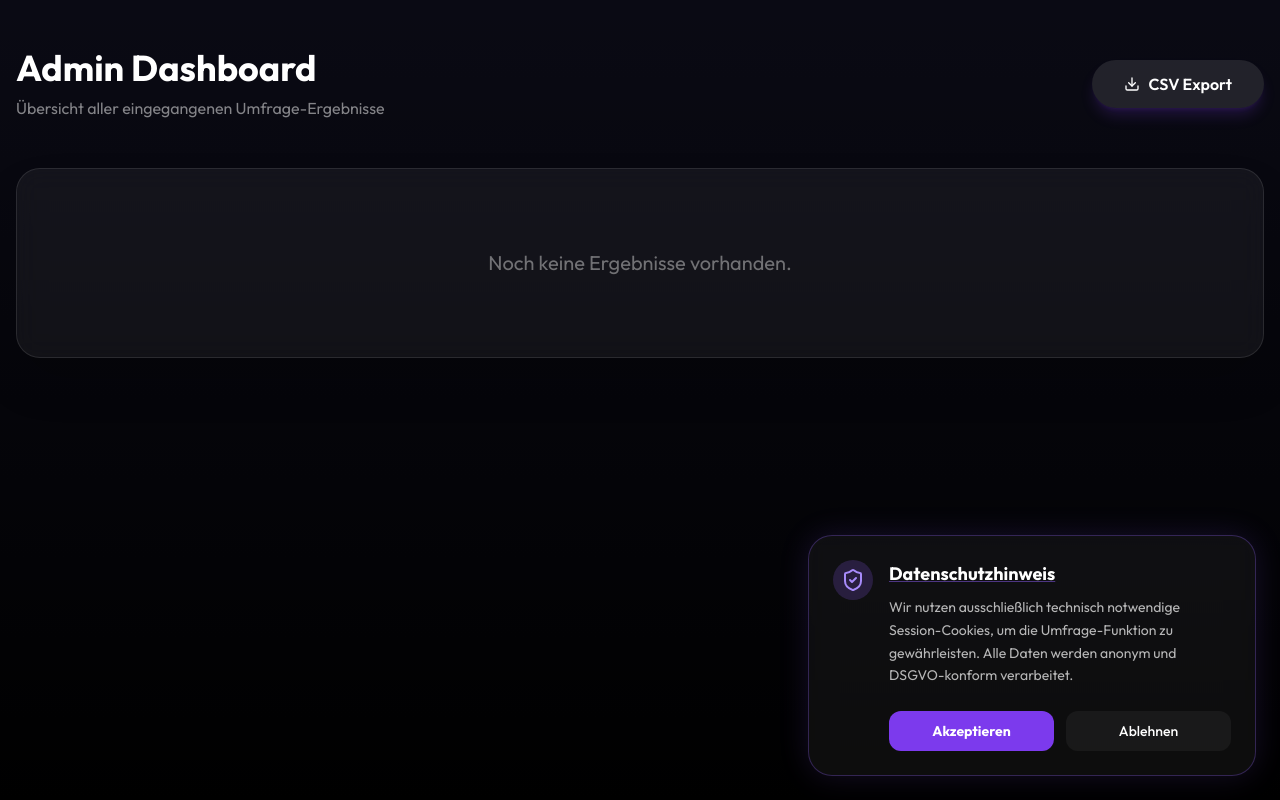
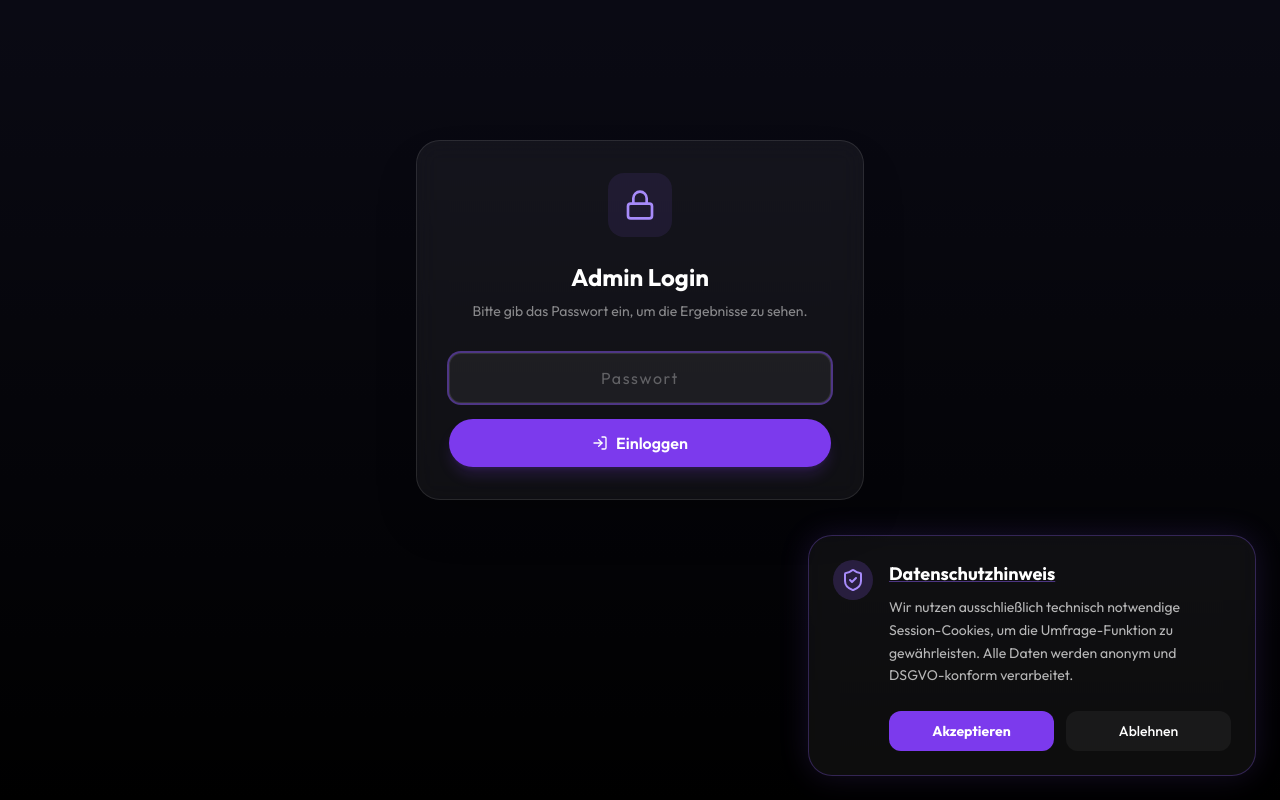
Before and after one commit to agnellobaden/julia-survey, a Next.js app: page /admin in a window 1280 px wide. Built offline with nearby package versions, Linux system fonts and the light colour scheme.

Commit message:
Add password protection to admin

```diff
--- a/app/admin/page.tsx
+++ b/app/admin/page.tsx
@@ -3,20 +3,35 @@
 import React, { useEffect, useState } from 'react';
 import { motion } from 'framer-motion';
 import { questions } from '@/lib/questions';
-import { Download, Table as TableIcon, LayoutDashboard, Search } from 'lucide-react';
+import { Download, Lock, LogIn } from 'lucide-react';
 
 export default function AdminPage() {
   const [responses, setResponses] = useState<any[]>([]);
   const [loading, setLoading] = useState(true);
+  const [isAuthenticated, setIsAuthenticated] = useState(false);
+  const [password, setPassword] = useState('');
+  const [error, setError] = useState('');
 
   useEffect(() => {
+    if (isAuthenticated) {
       fetch('/api/survey')
         .then(res => res.json())
         .then(data => {
           setResponses(data);
           setLoading(false);
         });
-  }, []);
+    }
+  }, [isAuthenticated]);
+
+  const handleLogin = (e: React.FormEvent) => {
+    e.preventDefault();
+    if (password === '1234') {
+      setIsAuthenticated(true);
+      setError('');
+    } else {
+      setError('Falsches Passwort.');
+    }
+  };
 
   const exportCSV = () => {
     if (responses.length === 0) return;
@@ -42,6 +57,40 @@ export default function AdminPage() {
     link.download = `umfrage_ergebnisse_${new Date().toISOString().split('T')[0]}.csv`;
     link.click();
   };
+
+  if (!isAuthenticated) {
+    return (
+      <main className="container mx-auto px-4 h-[80vh] flex items-center justify-center">
+        <motion.div
+          initial={{ opacity: 0, scale: 0.9 }}
+          animate={{ opacity: 1, scale: 1 }}
+          className="glass-card w-full max-w-md text-center"
+        >
+          <div className="w-16 h-16 bg-brand-500/10 text-brand-400 rounded-2xl flex items-center justify-center mx-auto mb-6">
+            <Lock className="w-8 h-8" />
+          </div>
+          <h1 className="text-2xl font-bold mb-2">Admin Login</h1>
+          <p className="text-white/50 mb-8 text-sm">Bitte gib das Passwort ein, um die Ergebnisse zu sehen.</p>
+
+          <form onSubmit={handleLogin} className="space-y-4">
+            <input
+              type="password"
+              value={password}
+              onChange={(e) => setPassword(e.target.value)}
+              placeholder="Passwort"
+              className="input-field w-full text-center tracking-widest"
+              autoFocus
+            />
+            {error && <p className="text-red-400 text-xs font-medium">{error}</p>}
+            <button type="submit" className="btn-primary w-full flex items-center justify-center gap-2">
+              <LogIn className="w-4 h-4" />
+              Einloggen
+            </button>
+          </form>
+        </motion.div>
+      </main>
+    );
+  }
 
   return (
     <main className="container mx-auto px-4 py-12">
@@ -77,7 +126,6 @@ export default function AdminPage() {
               <p className="text-white/40 text-sm mb-1 uppercase tracking-wider">Gesamtantworten</p>
               <p className="text-4xl font-bold">{responses.length}</p>
             </div>
-            {/* Add more stats here if needed */}
           </div>
 
           <div className="glass overflow-hidden rounded-2xl border border-white/10">
```
Lines whose indentation alone changed are shown as unchanged.
